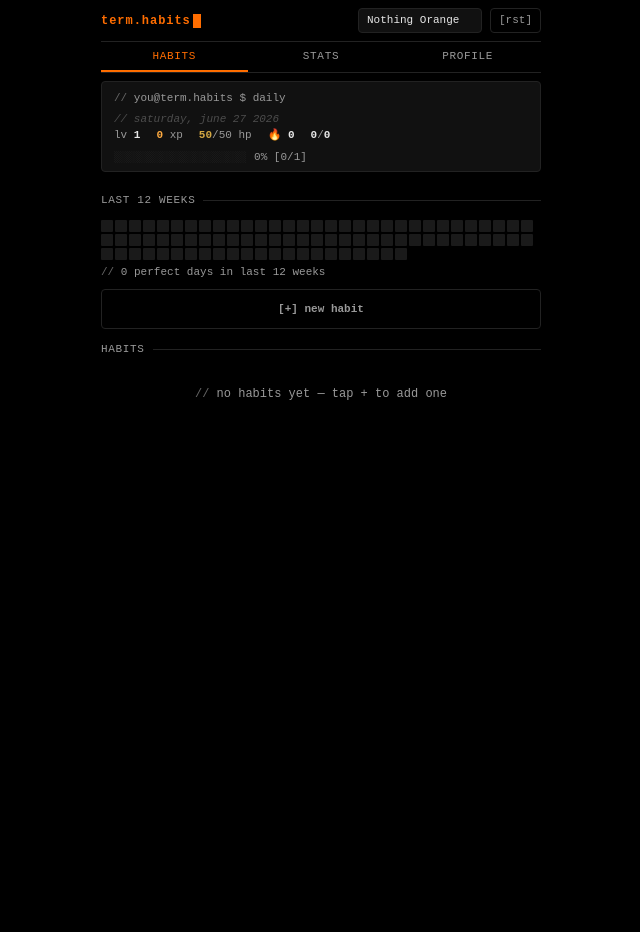
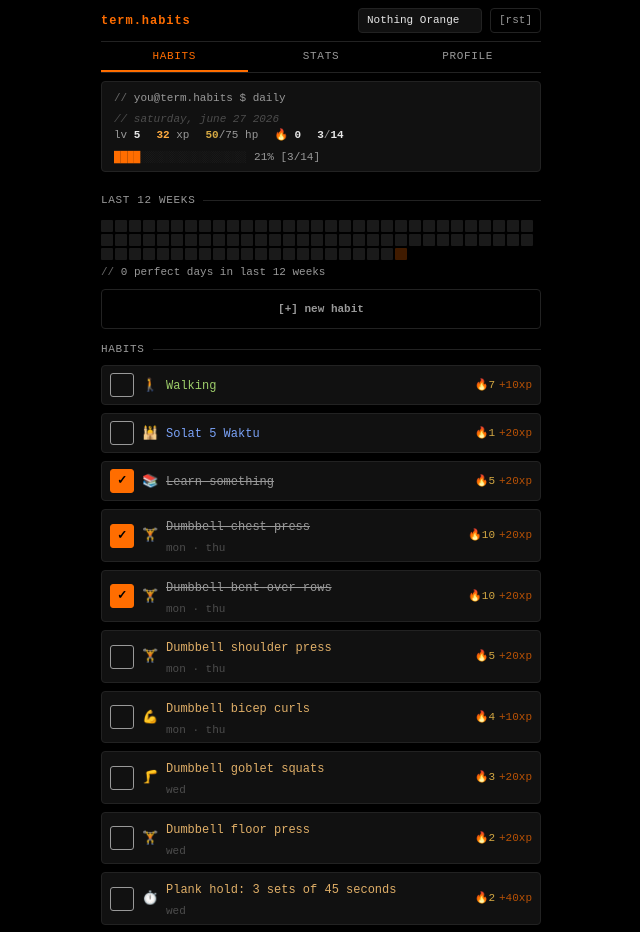
Before and after one commit to yaffalhakim1/habit-terminal, a React (Vite) app: page / in a window 1280 px wide. Shown: the top 932 px of the page, without its empty margins (319-959 px from the left). Before the commit the page ends 800 px from the top, so only its background shows below. Built offline with nearby package versions, Linux system fonts and the light colour scheme.

Commit message:
fix: restore habit seed data after accidental reset

```diff
--- a/src/store.ts
+++ b/src/store.ts
@@ -101,22 +101,66 @@ export interface StoreState {
 }
 
 const DEFAULT_PLAYER: PlayerState = {
-  level: 1,
-  xp: 0,
+  level: 5,
+  xp: 32,
   hp: 50,
-  maxHp: 50,
+  maxHp: 75,
   bestStreak: 0,
-  totalCompletions: 0,
-  achievements: [],
-  createdAt: Date.now(),
+  totalCompletions: 52,
+  achievements: ["init"],
+  createdAt: new Date("2024-10-01").getTime(),
 };
 
+function h(id: string, name: string, icon: string, diff: "easy"|"medium"|"hard", color: string, schedule?: string, streak?: number): Habit {
+  const xpMap = { easy: 10, medium: 20, hard: 40 };
+  return { id, name, icon, type: "checkbox", difficulty: diff, color, xp: xpMap[diff], streak: streak || 0, schedule, createdAt: Date.now() };
+}
+
 function defaultData(): StoreState {
+  const habits: Habit[] = [
+    h("w", "Walking", "🚶", "easy", "#9ece6a", undefined, 7),
+    h("s", "Solat 5 Waktu", "🕌", "medium", "#7aa2f7", undefined, 1),
+    h("ls", "Learn something", "📚", "medium", "#7dcfff", undefined, 5),
+    h("cc", "Dumbbell chest press", "🏋️", "medium", "#9ece6a", "mon · thu", 10),
+    h("br", "Dumbbell bent-over rows", "🏋️", "medium", "#9ece6a", "mon · thu", 10),
+    h("sp", "Dumbbell shoulder press", "🏋️", "medium", "#e0af68", "mon · thu", 5),
+    h("bc", "Dumbbell bicep curls", "💪", "easy", "#e0af68", "mon · thu", 4),
+    h("gs", "Dumbbell goblet squats", "🦵", "medium", "#e0af68", "wed", 3),
+    h("fp", "Dumbbell floor press", "🏋️", "medium", "#e0af68", "wed", 2),
+    h("pl", "Plank hold: 3 sets of 45 seconds", "⏱️", "hard", "#e0af68", "wed", 2),
+    h("dt", "Dumbbell thrusters", "🏋️", "hard", "#e0af68", "tue · fri", 3),
+    h("dr", "Dumbbell renegade rows", "💪", "hard", "#e0af68", "tue · fri", 2),
+    h("rt", "Russians twist", "🔄", "medium", "#e0af68", "tue · fri", 2),
+    h("pu", "Push-ups", "💪", "medium", "#e0af68", "tue · fri", 0),
+  ];
+
+  const history: Record<string, DayLog> = {
+    "2025-12-10": { done: ["ls", "gs"], counters: {} },
+    "2025-12-11": { done: ["cc", "br"], counters: {} },
+    "2025-12-15": { done: ["cc", "br", "w"], counters: {} },
+    "2025-12-16": { done: ["gs", "fp", "pl", "w"], counters: {} },
+    "2025-12-17": { done: ["dt", "dr", "rt"], counters: {} },
+    "2025-12-18": { done: ["cc", "br"], counters: {} },
+    "2025-12-19": { done: ["dt", "dr", "rt"], counters: {} },
+    "2025-12-20": { done: ["cc", "br", "w"], counters: {} },
+    "2025-12-22": { done: ["cc", "br", "sp", "bc"], counters: {} },
+    "2025-12-23": { done: ["w"], counters: {} },
+    "2025-12-24": { done: ["gs", "fp", "pl"], counters: {} },
+    "2025-12-25": { done: ["cc", "br", "sp", "bc"], counters: {} },
+    "2025-12-29": { done: ["cc", "br", "sp", "bc", "w"], counters: {} },
+    "2025-12-30": { done: ["dt", "w"], counters: {} },
+    "2026-01-01": { done: ["cc", "br", "sp", "ls"], counters: {} },
+    "2026-01-05": { done: ["cc", "br", "sp", "bc"], counters: {} },
+    "2026-01-26": { done: ["ls"], counters: {} },
+    "2026-01-30": { done: ["ls", "w"], counters: {} },
+    "2026-06-27": { done: ["cc", "br", "ls"], counters: {} },
+  };
+
   return {
     player: DEFAULT_PLAYER,
-    habits: [],
+    habits,
     routines: [],
-    history: {},
+    history,
     theme: "nothing-orange",
   };
 }
```
